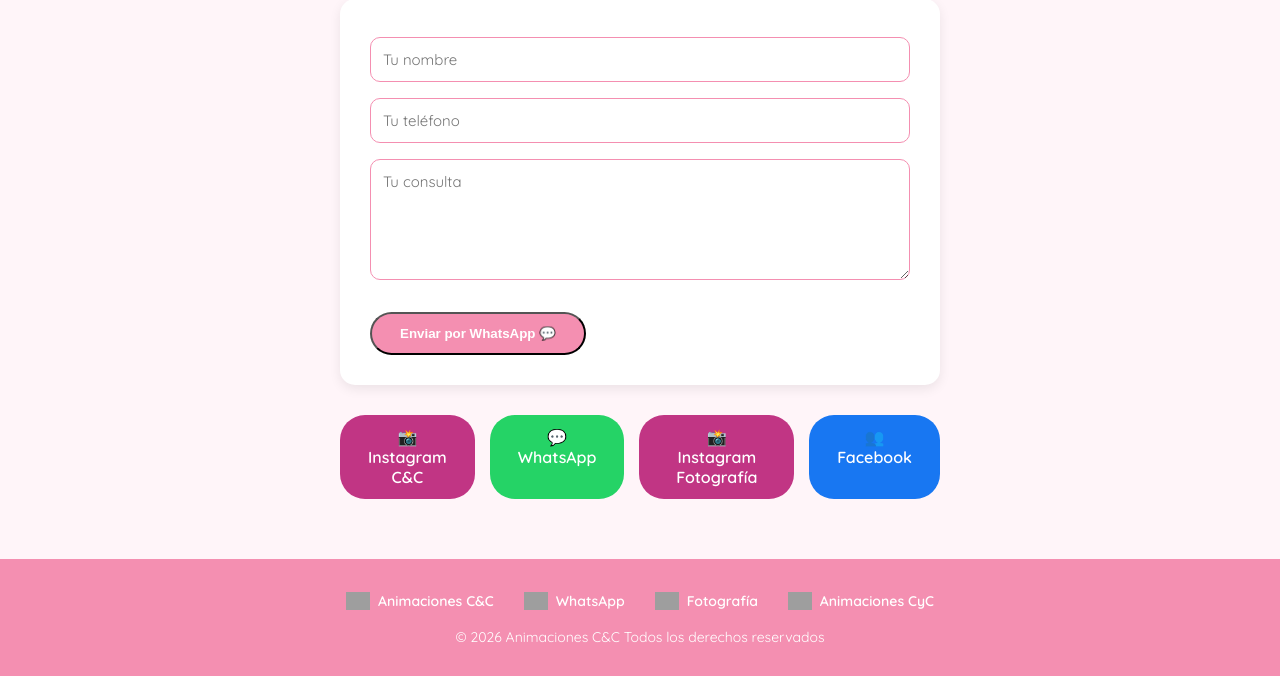
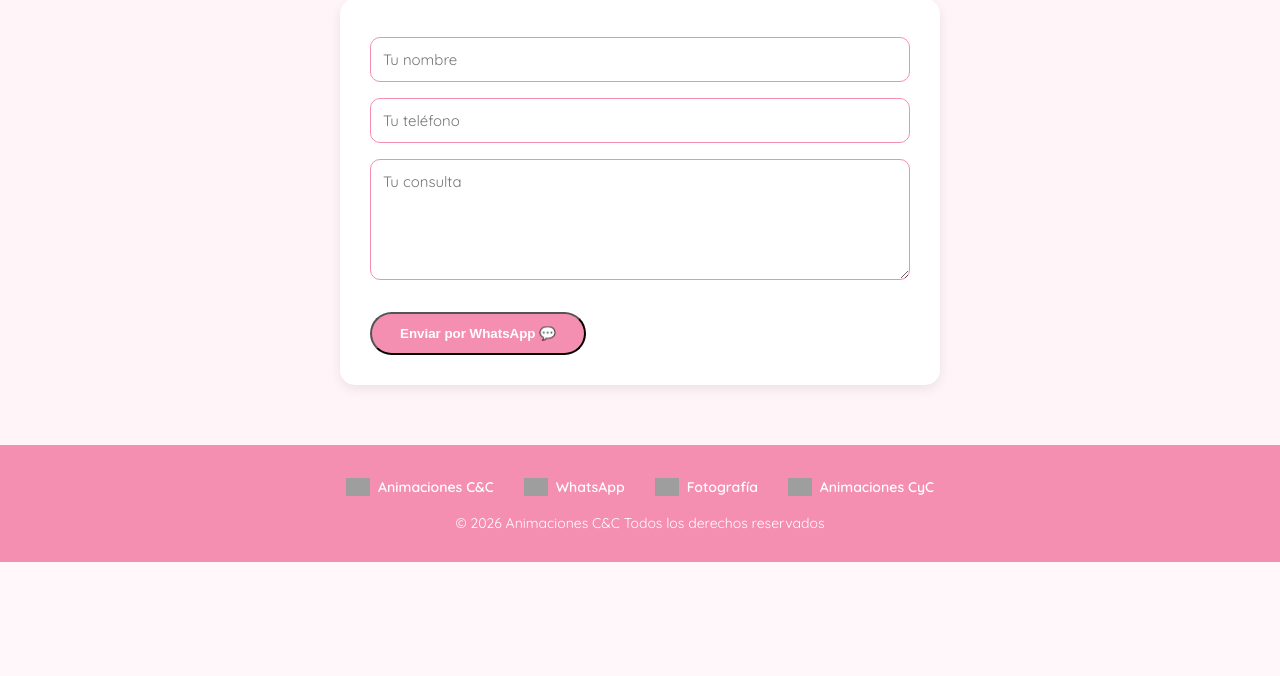
Before and after one commit to dylangig/Animaciones-C-C, a Flask app: page /contacto in a window 1280 px wide. Shown: the part 302-978 px from the top of the page. After the commit the page ends 864 px from the top, so only its background shows below. Run offline with Flask 3, Linux system fonts and the light colour scheme; some libraries are stand-ins or nearby versions; grey boxes are pictures that could not be loaded.

Commit message:
Arreglo de posicion captcha y eliminar redes en contactos

```diff
--- a/templates/contacto.html
+++ b/templates/contacto.html
@@ -12,23 +12,9 @@
         <input type="text" id="nombre" placeholder="Tu nombre" maxlength="50" />
         <input type="text" id="telefono" placeholder="Tu teléfono" maxlength="15" />
         <textarea id="consulta" rows="5" placeholder="Tu consulta" maxlength="500" ></textarea>
+         <div class="g-recaptcha" data-sitekey="TU_SITE_KEY"></div>
         <button class="btn" onclick="enviarWhatsApp()">Enviar por WhatsApp 💬</button>
     </div>
-
-
-    <div class="redes">
-    <a href="https://instagram.com/animacionescyc" target="_blank" class="red-btn instagram">
-        📸 Instagram C&C
-    </a>
-    <a href="https://wa.me/5491125539044" target="_blank" class="red-btn whatsapp">
-        💬 WhatsApp
-    </a>
-    <a href="https://instagram.com/melinadiazfotografia" target="_blank" class="red-btn instagram">
-        📸 Instagram Fotografía
-    </a>
-    <a href="https://facebook.com/animaciones.cecilia" target="_blank" class="red-btn facebook">
-        👥 Facebook
-    </a>
 </div>
 </div>
 
```
